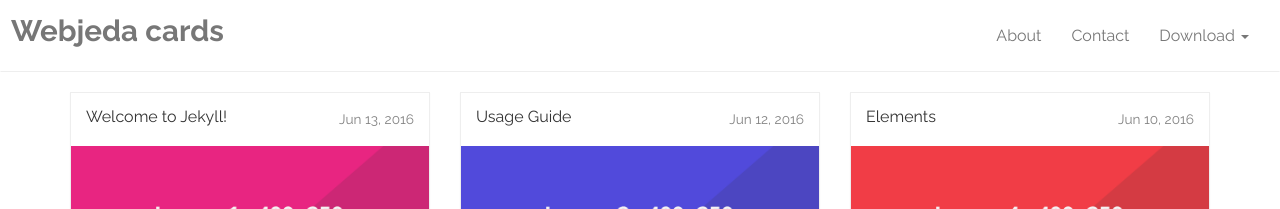
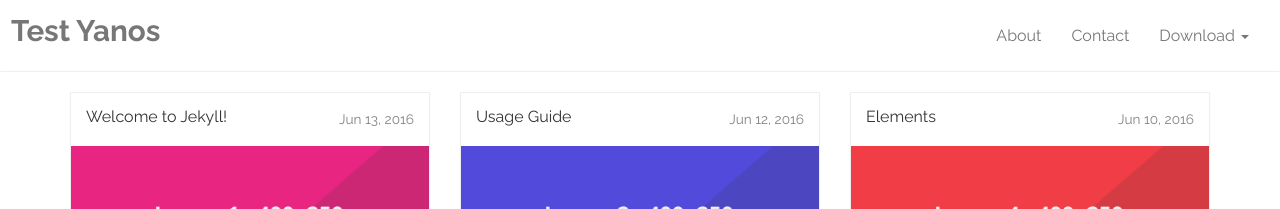
Before and after one commit to ygrenier/tests, a Jekyll site: the page built from docs/index.html, in a window 1280 px wide. Shown: the top 209 px of the page. Built offline with Jekyll 4.4.1, drawn with Linux system fonts in a browser that asks for light colours; the list of posts is cut into pages by our own code.

Commit message:
Reconfig

```diff
--- a/docs/_config.yml
+++ b/docs/_config.yml
@@ -6,15 +6,15 @@
 # 'jekyll serve'. If you change this file, please restart the server process.
 
 # Site settings
-title: Webjeda cards
-email: your-email@domain.com
+title: Test Yanos
+email: ygrenier@ygrenier.com
 description: > # this means to ignore newlines until "baseurl:"
-  Webjeda Cards is a Bootstrap based jekyll theme for portfolio, photography or any kind of blog.
+  C'est un test
 
 
 
-baseurl: "/cards" # the subpath of your site, e.g. /blog
-url: "http://webjeda.com" # the base hostname & protocol for your site
+baseurl: "/tests" # the subpath of your site, e.g. /blog
+url: "http://ygrenier.github.io/tests/" # the base hostname & protocol for your site
 
 #sidebar
 default-image: webjeda-logo-big.jpg # If there is no featured image in a post then this image will be showed. Also on all pages this image will be showed. Use a 500x250 image.
```
